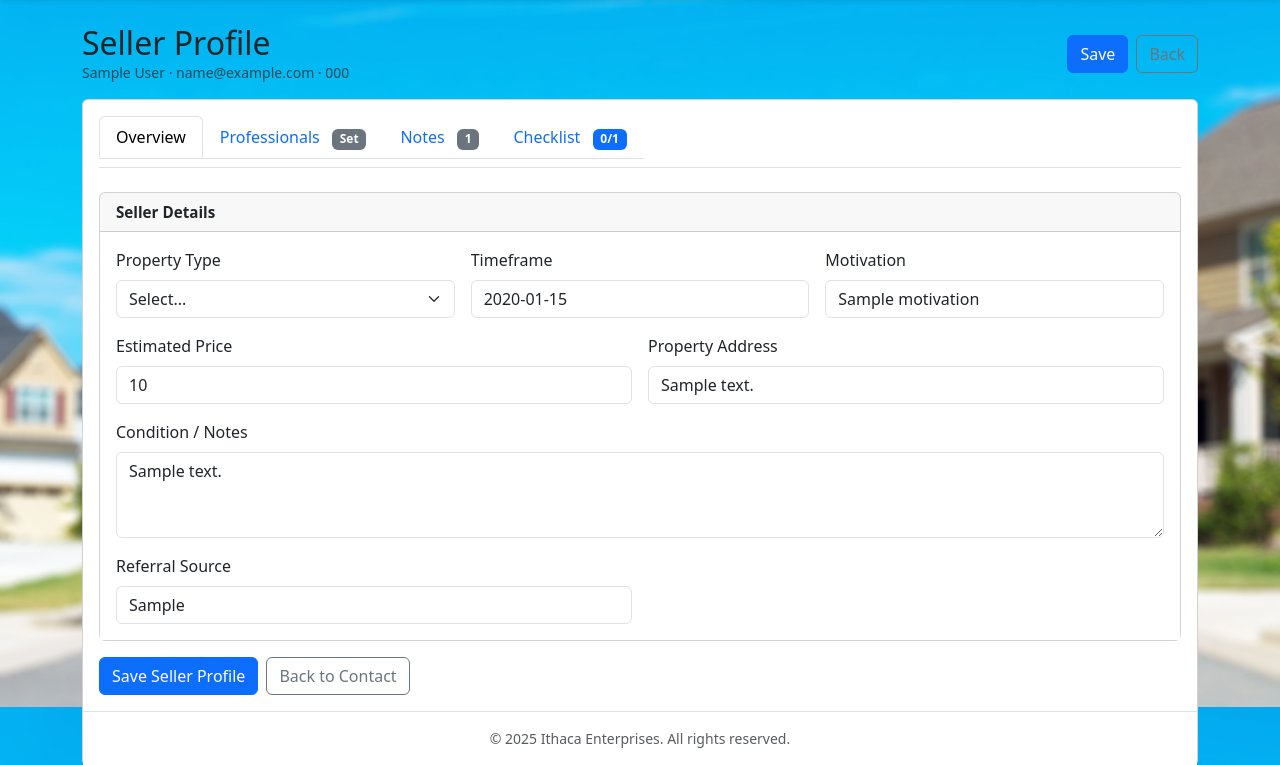
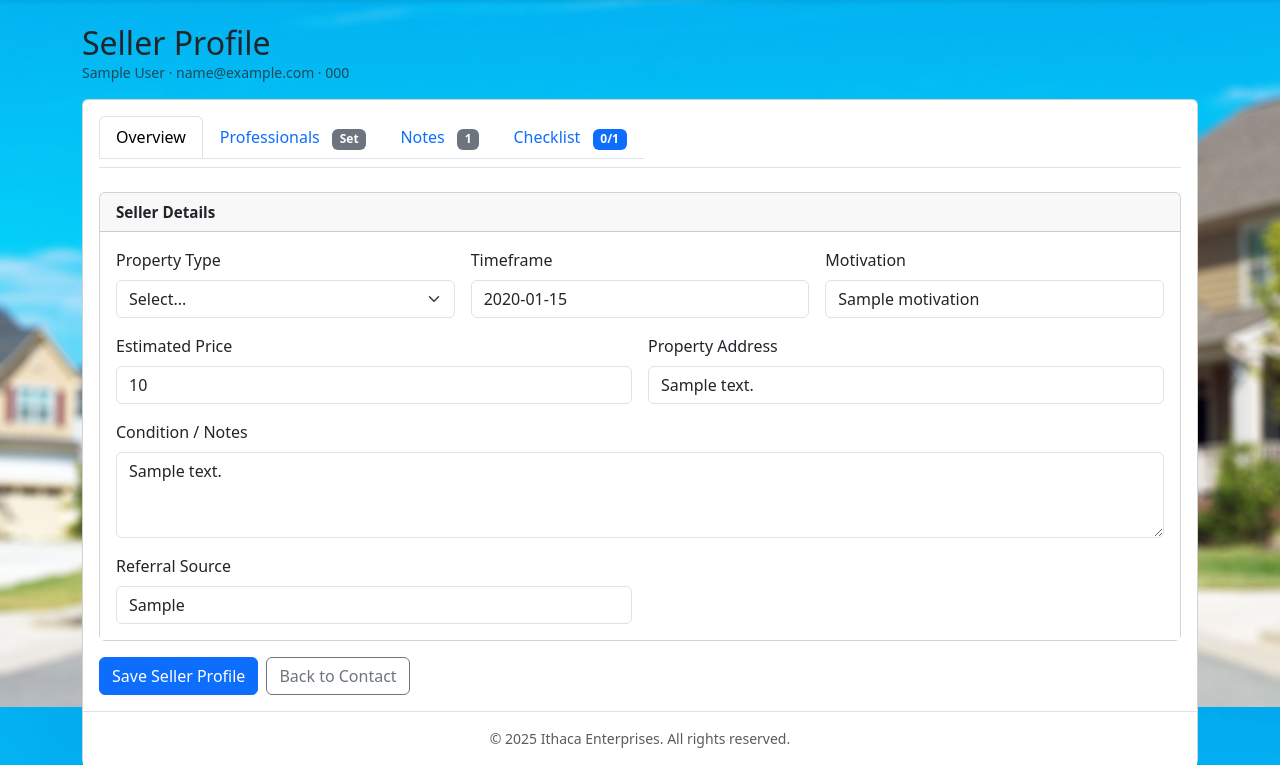
Before and after one commit to ithaca767/realEstateCRM, a Flask app: page /seller/1 in a window 1280 px wide. Shown: the part 93-858 px from the top of the page. Run offline with Flask 3, Linux system fonts and the light colour scheme; the visitor is signed in with stand-in values (Sample User, id 1); tables that the repository leaves empty hold one stand-in row (values such as "Sample post"); a database or web service that is not in the repository returns one stand-in record (values such as "Sample title"); parts of the project's set-up code (start-up, migrations or seed data) failed here and were passed over; some libraries are stand-ins or nearby versions.

```diff
--- a/templates/seller_profile.html
+++ b/templates/seller_profile.html
@@ -14,10 +14,6 @@
     </div>
   </div>
 
-  <div class="d-flex gap-2">
-    <button form="sellerProfileForm" class="btn btn-primary" type="submit">Save</button>
-    <a href="{{ url_for('edit_contact', contact_id=contact_id) }}" class="btn btn-outline-secondary">Back</a>
-  </div>
 </div>
 
 <div class="card mt-3">
```
